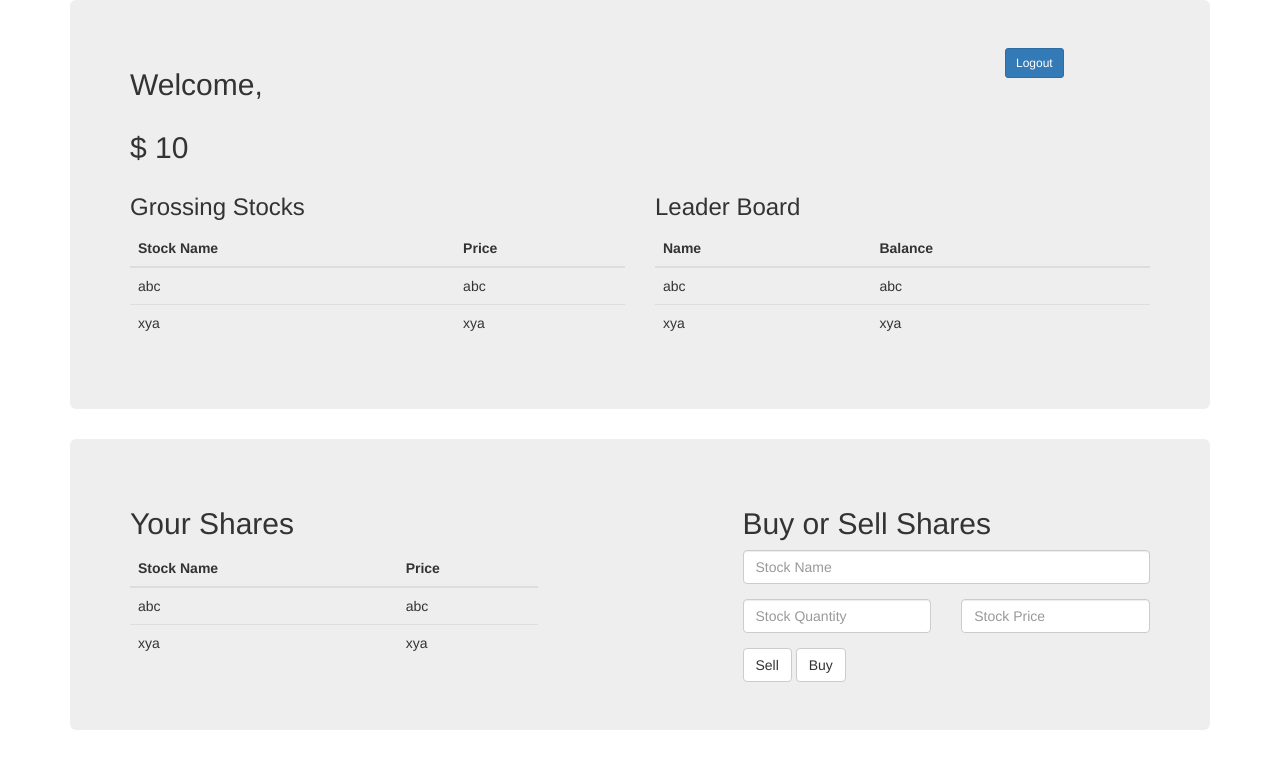
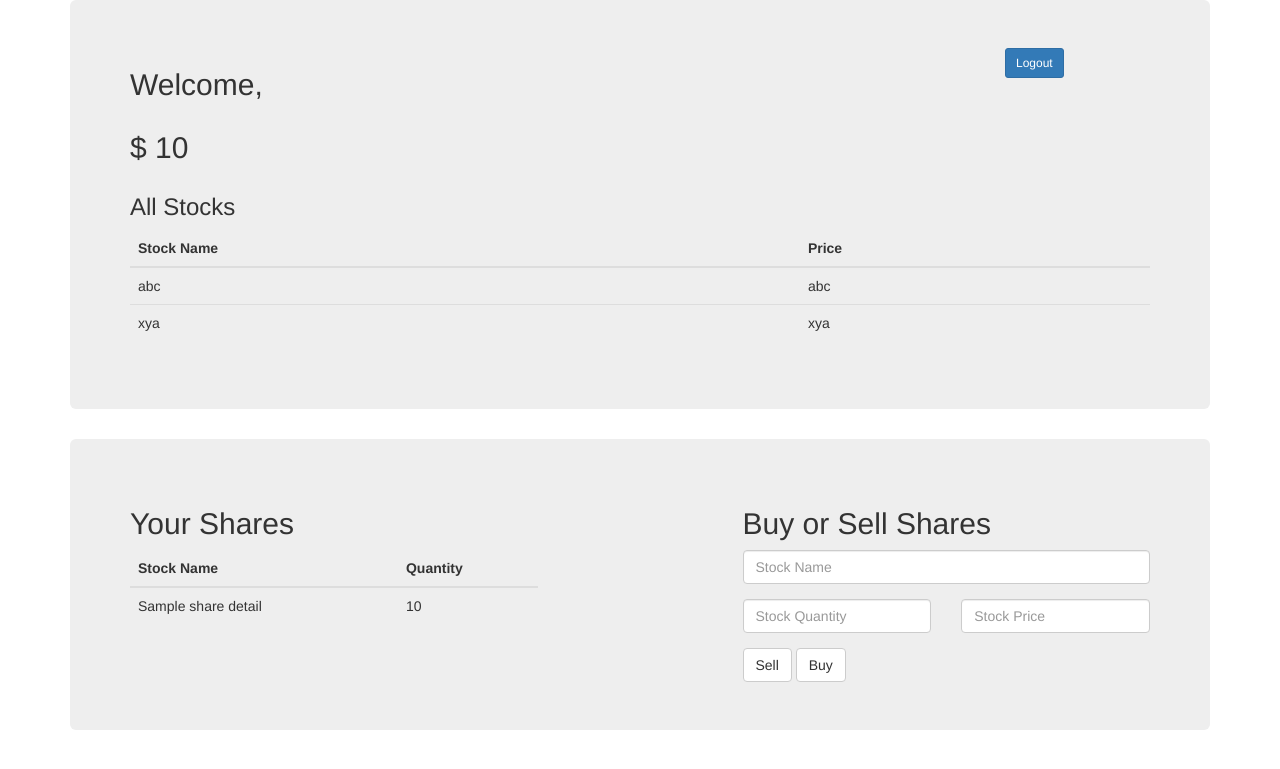
Before and after one commit to chiragpoddar12/virtual-stock-market, a Flask app: template FrontEnd/templates/home.html in a window 1280 px wide. Shown: the top 769 px of the page. Run offline with Flask 2, Linux system fonts and the light colour scheme; the template is opened without the code that fills it: most values are stand-ins (such as "Sample title", 1, 10 or a date in 2020); some libraries are stand-ins or nearby versions.

Commit message:
Integration

```diff
--- a/FrontEnd/server.py
+++ b/FrontEnd/server.py
@@ -9,6 +9,7 @@ from urllib import urlencode
 from httplib2 import Http
 import os
 import json
+import requests
 h = Http()
 app = Flask(__name__)
 # Connect to Database and create database session
@@ -58,21 +59,38 @@ def index():
 # @login_required
 def home():
     if request.method == 'POST':
-        data = dict(user=session.get('user'),
-                    stockName=request.form['stockName'],
-                    stockPrice = request.form['stockPrice'],
-                    stockQuantity = request.form['stockQuantity'],
-                    action = request.form['submit'])
-        resp, content = h.request("http://localhost:27016/Broker", "POST", urlencode(data));
+        if request.form['submit'] == "sell":
+            data = dict(sellerName="dar", #session.get('user'),
+                    companyName=request.form['stockName'],
+                    stockPrice = float(request.form['stockPrice']),
+                    numberOfShares = int(request.form['stockQuantity']))
+            headers = {'Content-Type':'application/json'}
+            resp = requests.post("http://localhost:8900/sellerStock", json=data, headers=headers)
+        else:
+            data = dict(buyerName="shan", #session.get('user'),
+                    companyName=request.form['stockName'],
+                    stockPrice = float(request.form['stockPrice']),
+                    numberOfShares = int(request.form['stockQuantity']))
+            headers = {'Content-Type':'application/json'}
+            resp = requests.post("http://localhost:8900/buyerStock", json=data, headers=headers)
 
         return redirect(url_for('home'))
     else:
         user = session.get('user')
         if user != None:
-            resp, content = h.request("http://localhost:8091/Bank?id=1", 'GET');
-            clientJson = json.loads(content)
+            resp, content = h.request("http://localhost:8091/Bank?id=dar", 'GET');
+            clientJsonArray = json.loads(content)
+            clientJson = json.loads(clientJsonArray[0])
             balance = clientJson['Balance']
-            return render_template("home.html", user=user, balance=balance)
+            shareDetails = {}
+            shareDetailsArray = []
+            for clientInfo in clientJsonArray:
+                shareDetails["shareName"] = json.loads(clientInfo)["ShareName"]
+                shareDetails["shareQty"] = json.loads(clientInfo)["ShareQty"]
+                # print shareDetails
+                shareDetailsArray.append(shareDetails.copy())
+            # print shareDetailsArray
+            return render_template("home.html", user=user, balance=balance, shareDetails=shareDetailsArray)
         else:
             return redirect(url_for('index'));
 
--- a/FrontEnd/static/js/home.js
+++ b/FrontEnd/static/js/home.js
@@ -1,21 +1,13 @@
+
+// Stock Market Interaction
+// ===============================================================================
 function getAllStocks(){
     $.ajax({
         type: "GET",
-        url: "http://localhost:8093/stockUpdates",
+        url: "http://localhost:8092/stockUpdates",
         async: false,
         success: successAllStocks,
         error: errorAllStocks
-    });
-    // $('div.feedback-box').html(feedback);
-}
-
-function getAllPlayers(){
-    $.ajax({
-        type: "GET",
-        url: "http://localhost:9000/allPlayers",
-        async: false,
-        success: successAllPlayers,
-        error: errorAllPlayers
     });
     // $('div.feedback-box').html(feedback);
 }
@@ -41,42 +33,59 @@ function successAllStocks(response){
                 table=table+"</tbody>"+
                 "</table>";
     $('#allStocksTable').html(table)
-    setTimeout(function(){getAllStocks();}, 1000);
+    setTimeout(function(){getAllStocks();}, 100);
 }
 
 function errorAllStocks(response){
 
     console.log("Error Stocks");
-    setTimeout(function(){getAllStocks();}, 1000);
+    setTimeout(function(){getAllStocks();}, 100);
 }
 
-function successAllPlayers(response){
-    console.log("success Players");
-    var table = "<table class='table' id='playerTable'>"+
+
+// Bank Interaction
+// ===============================================================================
+
+function getPlayerDetails(){
+    $.ajax({
+        type: "GET",
+        url: "http://localhost:8091/Bank?id=chi",
+        async: false,
+        success: successPlayerDetails,
+        error: errorPlayerDetails
+    });
+}
+
+function successPlayerDetails(response){
+    console.log("success Player Details");
+    console.log(response.stockName);
+    // $('#here').html(response.age);
+    var table = "<table class='table' id='stockTable'>"+
                     "<thead>"+
                         "<tr>"+
-                            "<th>Name</th>"+
-                            "<th>Age</th>"+
+                            "<th>Share Name</th>"+
+                            "<th>Quantity</th>"+
                         "</tr>"+
                     "</thead>"+
-                    "<tbody>"+
-                        "<tr>"+
-                            "<td>"+response.name+
-                            "<td>"+response.age+
-                        "</tr>"+
-                        "<tr>"+
-                            "<td>xya"+
-                            "<td>xya"+
-                        "</tr>"+
-                    "</tbody>"+
+                    "<tbody>";
+                    for(var i=0; i<response.length; i++){
+                        table = table + "<tr>"+
+                                    "<td>"+JSON.parse(response[i]).ShareName+
+                                    "<td>"+JSON.parse(response[i]).ShareQty+
+                                "</tr>";
+                    }
+                table=table+"</tbody>"+
                 "</table>";
-    $('#allPlayersTable').html(table);
-    setTimeout(function(){getAllPlayers();}, 10000);
+    $('#myStocksTable').html(table)
+    setTimeout(function(){getPlayerDetails();}, 10000);
 }
 
-function errorAllPlayers(response){
+function errorPlayerDetails(response){
 
-    console.log("Error Players");
+    console.log("Error Player Details");
+    setTimeout(function(){getPlayerDetails();}, 10000);
 }
+// ================================================================================
+
 getAllStocks();
-getAllPlayers();
+// getPlayerDetails();
--- a/FrontEnd/templates/home.html
+++ b/FrontEnd/templates/home.html
@@ -38,34 +38,13 @@
                 </div>
             </div>
             <div class="row">
-                <div class="col-xs-6">
-                    <h3> Grossing Stocks </h3>
+                <div class="col-xs-12">
+                    <h3>All Stocks </h3>
                     <div id="allStocksTable">
                         <table class="table" id="stockTable">
                             <thead>
                                 <th>Stock Name</th>
                                 <th>Price</th>
-                            </thead>
-                            <tbody>
-                                <tr>
-                                    <td>abc
-                                    <td>abc
-                                </tr>
-                                <tr>
-                                    <td>xya
-                                    <td>xya
-                                </tr>
-                            </tbody>
-                        </table>
-                    </div>
-                </div>
-                <div class="col-xs-6">
-                    <h3> Leader Board </h3>
-                    <div id="allPlayersTable">
-                        <table class="table" id="playerTable">
-                            <thead>
-                                <th>Name</th>
-                                <th>Balance</th>
                             </thead>
                             <tbody>
                                 <tr>
@@ -88,20 +67,18 @@
                 <div class="col-xs-5">
                     <h2>Your Shares</h2>
                     <div id="myStocksTable">
-                        <table class="table" id="myStockTable">
+                        <table class="table" id="playerStockTable">
                             <thead>
                                 <th>Stock Name</th>
-                                <th>Price</th>
+                                <th>Quantity</th>
                             </thead>
                             <tbody>
-                                <tr>
-                                    <td>abc
-                                    <td>abc
-                                </tr>
-                                <tr>
-                                    <td>xya
-                                    <td>xya
-                                </tr>
+                                {% for shareDetail in shareDetails %}
+                                    <tr>
+                                        <td>{{ shareDetail.shareName }}</td>
+                                        <td>{{ shareDetail.shareQty }}</td>
+                                    </tr>
+                                {% endfor %}
                             </tbody>
                         </table>
                     </div>
```
